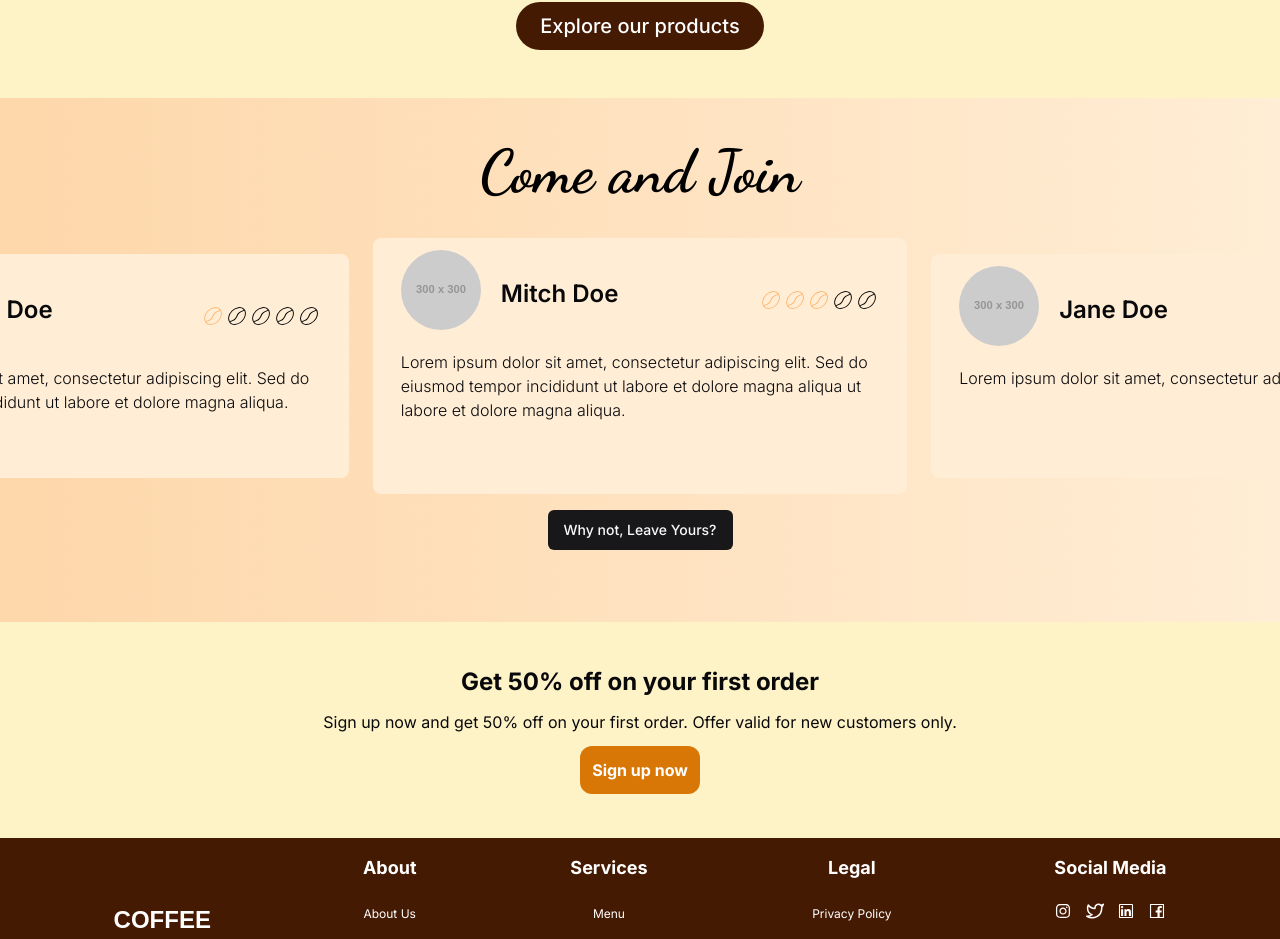
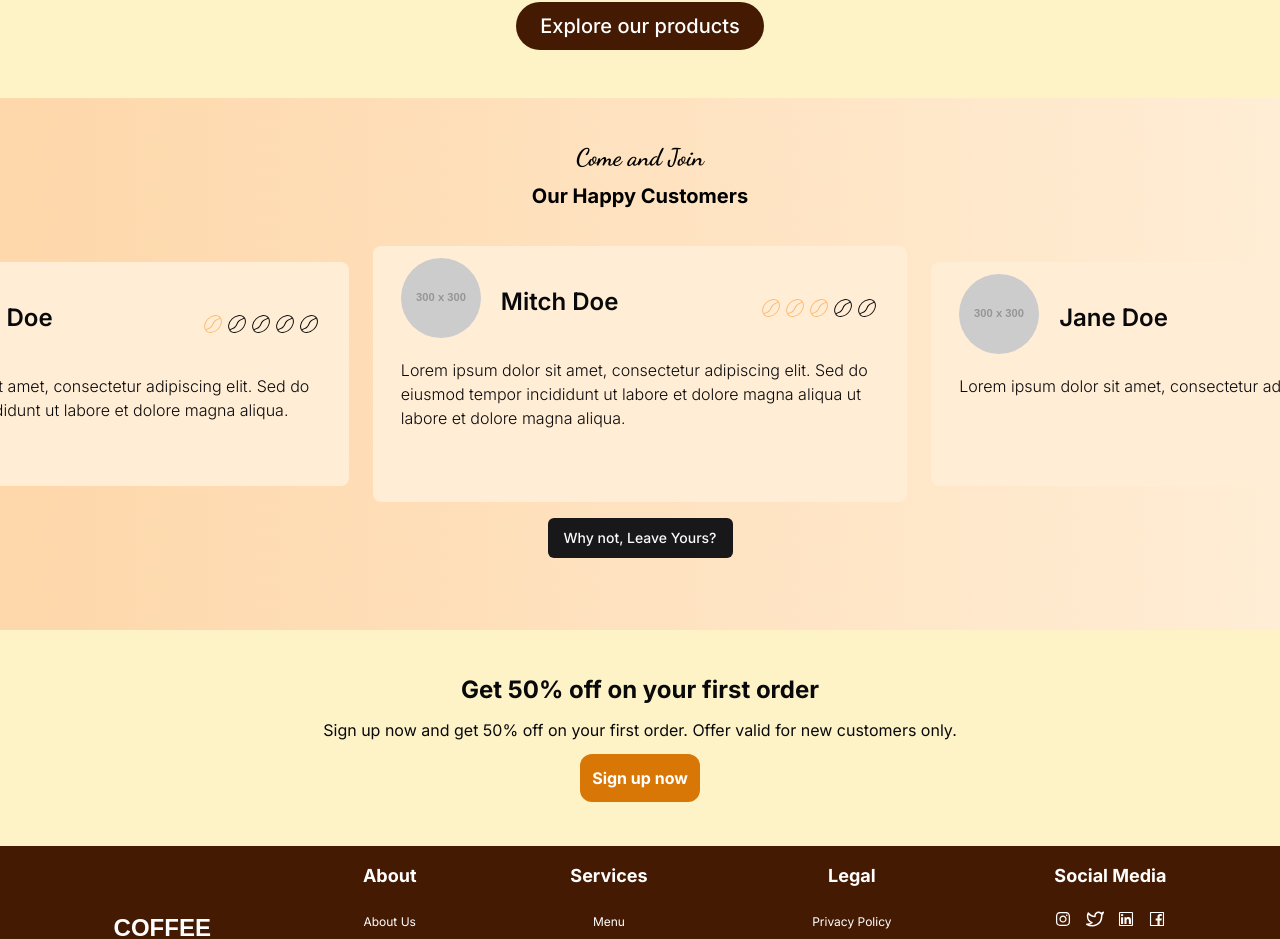
Before and after one commit to zyx-0314/nextjs-test-app, a Next.js app: page / in a window 1280 px wide. Shown: the part 2487-3426 px from the top of the page. Built offline with nearby package versions, Linux system fonts and the light colour scheme; a web font is replaced by a local one.

Commit message:
Missing Subheader

```diff
--- a/components/sections/landing/review.tsx
+++ b/components/sections/landing/review.tsx
@@ -64,11 +64,14 @@ export const ReviewSection = () => {
             <h2
                 className={
                     dancingScript.className +
-                    " text-6xl font-bold text-center text-black my-1"
+                    " text-2xl font-bold text-center text-black my-1"
                 }
             >
                 Come and Join
             </h2>
+            <h3 className="text-xl font-bold text-center text-black my-1">
+                Our Happy Customers
+            </h3>
             <div className="w-full p-8 flex flex-col gap-4 items-center justify-center ">
                 <Carousel>
                     <CarouselContent>
```
